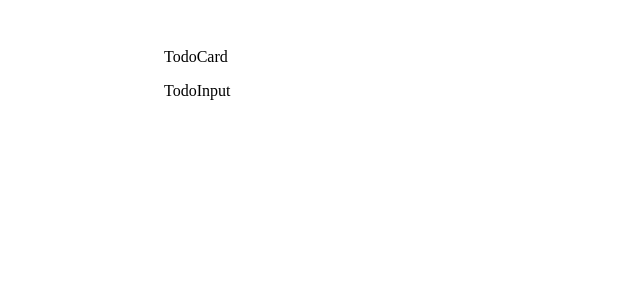
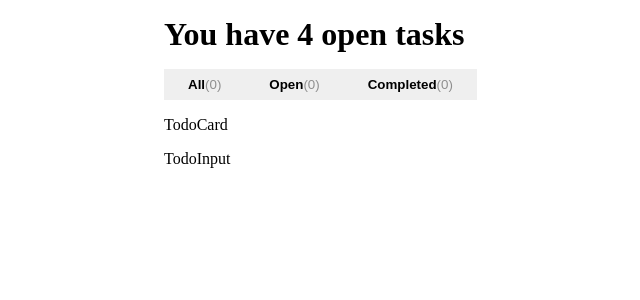
Before and after one commit to Vignesh1hp/Todo-application, a React (Vite) app: page / in a window 1280 px wide. Shown: the top 300 px of the page, without its empty margins (92-732 px from the left). Built offline with nearby package versions, Linux system fonts and the light colour scheme; the HTML template or start-up script is replaced by a standard one.

Commit message:
completed header component

```diff
--- a/src/App.jsx
+++ b/src/App.jsx
@@ -5,12 +5,17 @@
 import TodoList from './components/TodoList'
 
 function App() {
-
+  const todos = [
+    { input: 'Hello! Add your first todo!', complete: true },
+    { input: 'Get the groceries!', complete: false },
+    { input: 'Learn how to web design', complete: false },
+    { input: 'Say hi to gran gran', complete: true }
+  ]
   return (
     <>
-      <Header/>
-      <Tabs/>
-      <TodoList/>
+      <Header todos={todos}/>
+      <Tabs todos={todos}/>
+      <TodoList todos={todos}/>
       <TodoInput/>
     </>
   )
--- a/src/components/Header.jsx
+++ b/src/components/Header.jsx
@@ -1,11 +1,16 @@
-import React from 'react'
+import React from "react";
 
-const Header = () => {
+const Header = (props) => {
+  const { todos } = props;
+  const todosLength = todos.length;
+  const isTasksPlural = todosLength != 1;
   return (
     <header>
+      <h1 className="text-gradient">
+        You have {todosLength} open {isTasksPlural ? "tasks" : "task"}
+      </h1>
+    </header>
+  );
+};
 
-    </header>
-  )
-}
-
-export default Header
+export default Header;
--- a/src/components/Tabs.jsx
+++ b/src/components/Tabs.jsx
@@ -1,9 +1,18 @@
 import React from 'react'
 
 const Tabs = () => {
+  const tabs = ['All','Open','Completed'];
   return (
-    <nav>
-
+    <nav className='tab-container'>
+      {
+        tabs.map((tab,index)=>{
+          return(
+            <button key={index} className='tab-button'>
+              <h4>{tab}<span>(0)</span></h4>
+            </button>
+          )
+        })
+      }
     </nav>
   )
 }
```
